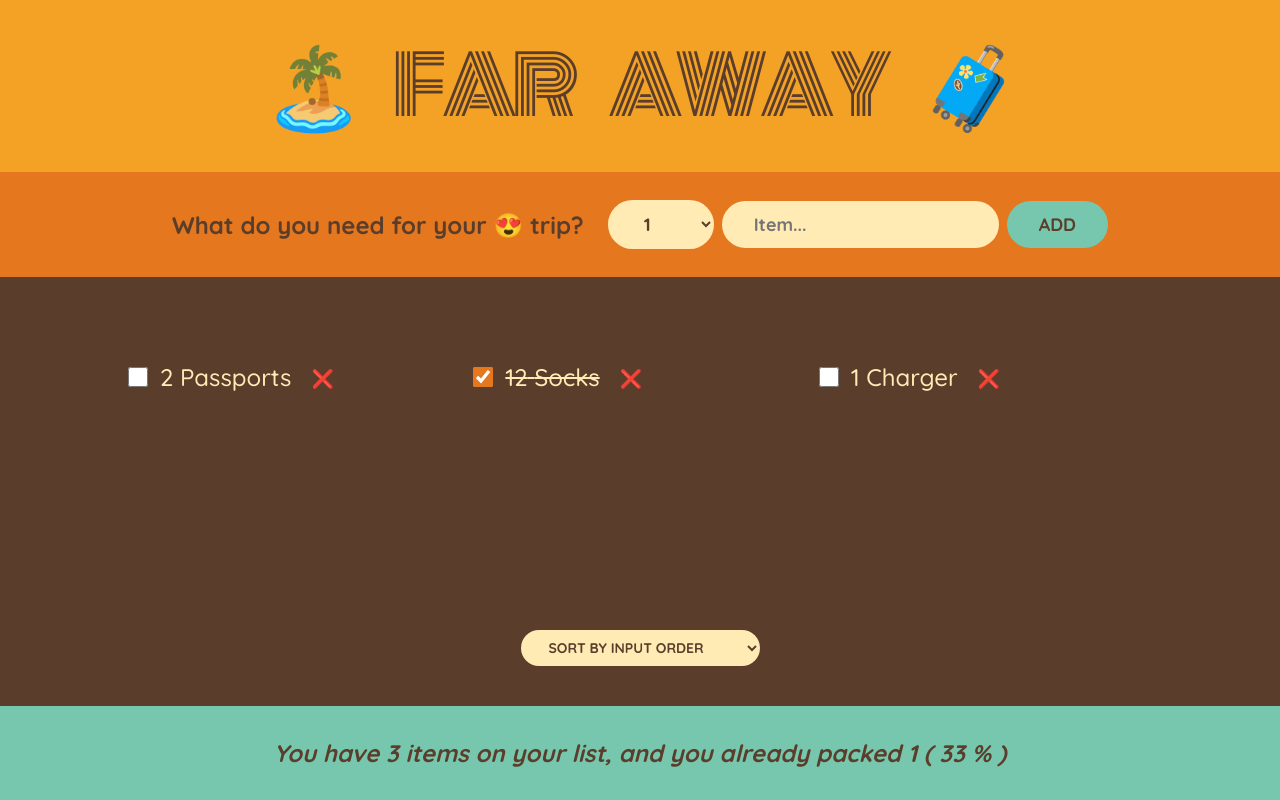
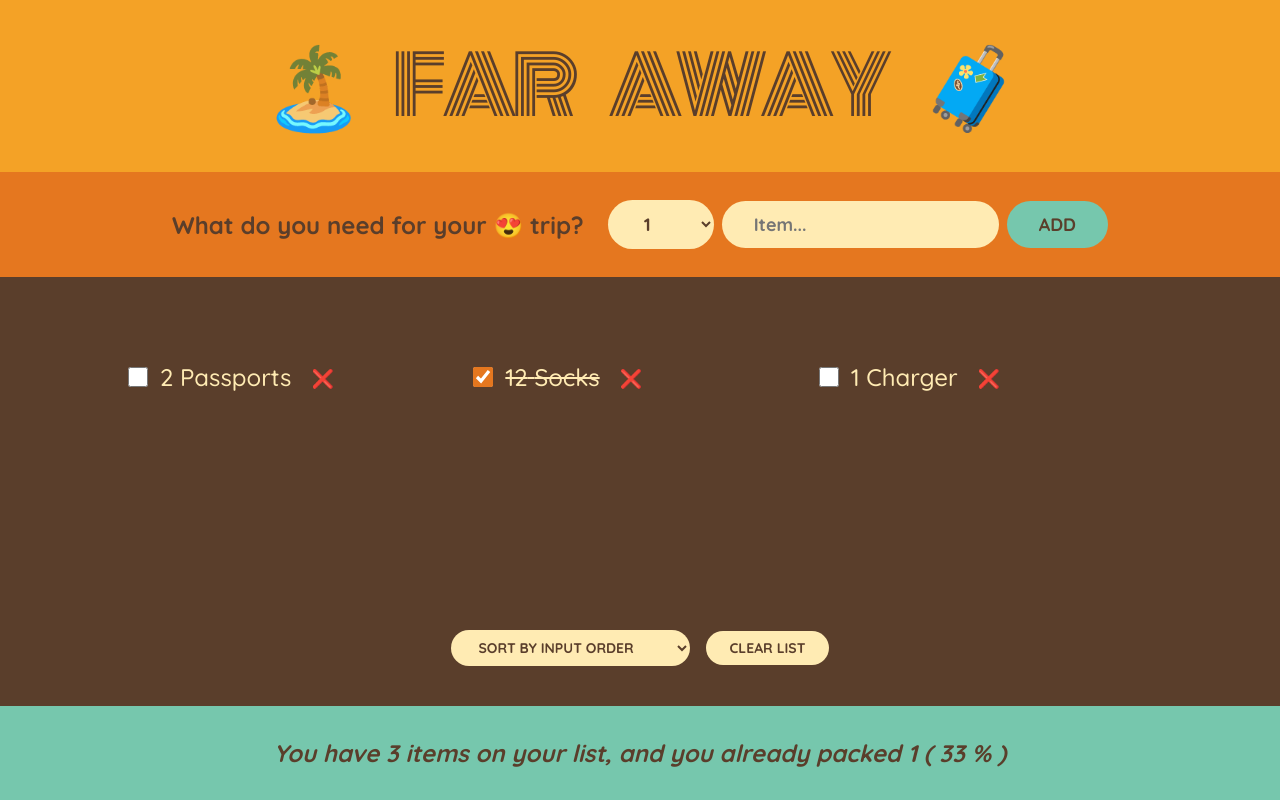
Before and after one commit to cap330/travel-list, a React (Vite) app: page / in a window 1280 px wide. Built offline with nearby package versions, Linux system fonts and the light colour scheme.

Commit message:
085 Clearing the items with window confirmation

```diff
--- a/src/App.jsx
+++ b/src/App.jsx
@@ -28,11 +28,21 @@
     setItems(items => items.map(item => (item.id === id ? { ...item, packed: !item.packed } : item)));
   }
 
+  function handleClearItems() {
+    const confirmed = window.confirm('Are you shure you want to delete all items???');
+    if (confirmed) setItems([]);
+  }
+
   return (
     <div className="app">
       <Logo />
       <Form onAddItems={handleAddItems} />
-      <PackingList items={items} onDeleteItem={handleDeleteItem} onToggleItem={handleToggleItem} />
+      <PackingList
+        items={items}
+        onDeleteItem={handleDeleteItem}
+        onToggleItem={handleToggleItem}
+        onClearItems={handleClearItems}
+      />
       <Stats items={items} />
     </div>
   );
@@ -84,7 +94,7 @@
   );
 }
 
-function PackingList({ items, onDeleteItem, onToggleItem }) {
+function PackingList({ items, onDeleteItem, onToggleItem, onClearItems }) {
   const [sortBy, setSortBy] = useState('input');
 
   let sortedItems = items;
@@ -110,6 +120,7 @@
           <option value="description">Sorty by description</option>
           <option value="packed">Sort by packed status</option>
         </select>
+        <button onClick={onClearItems}>Clear list</button>
       </div>
     </div>
   );
```
Also changed, not shown: 1 other file (tests, documents, lock files or other folders).
